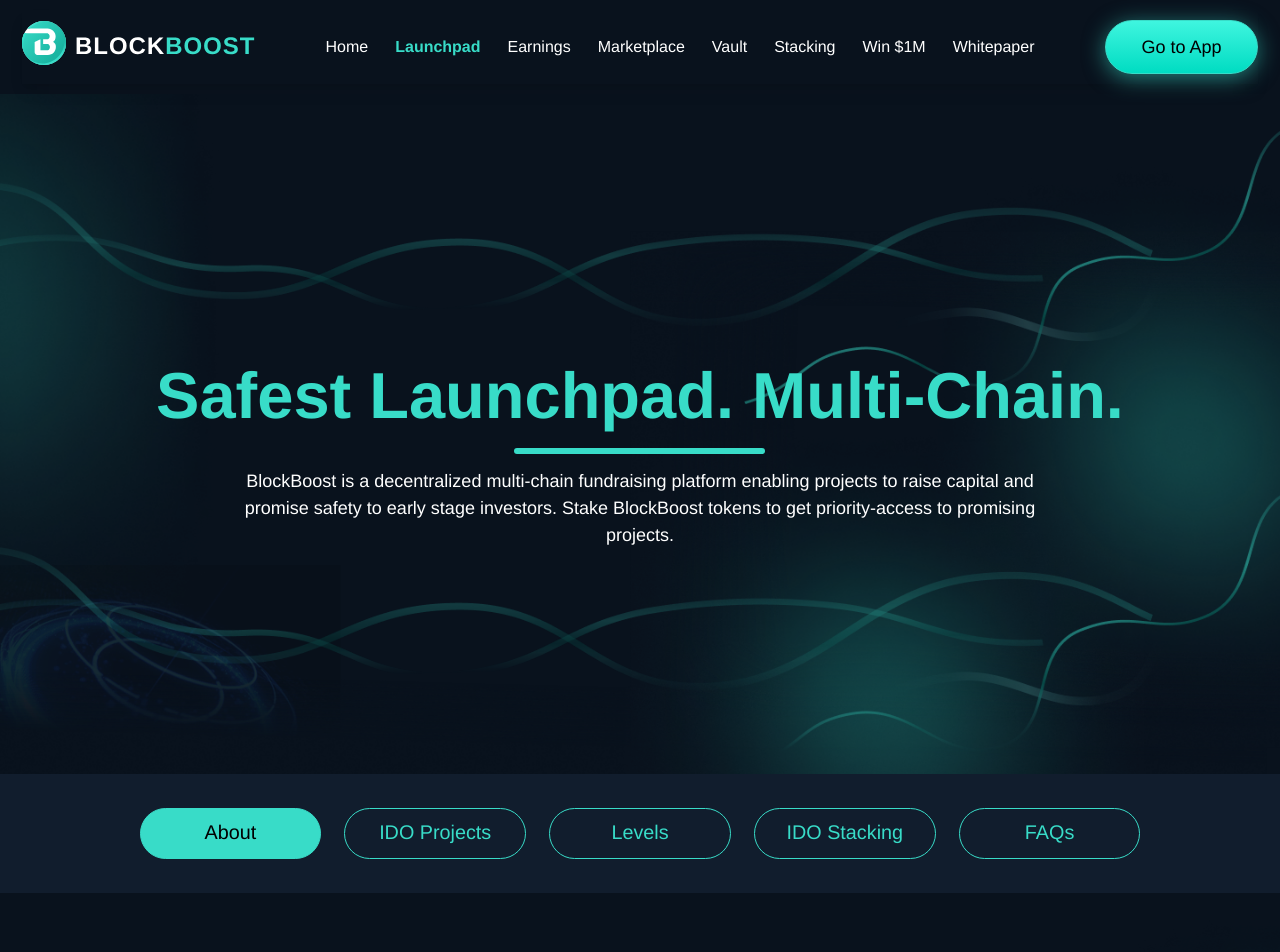
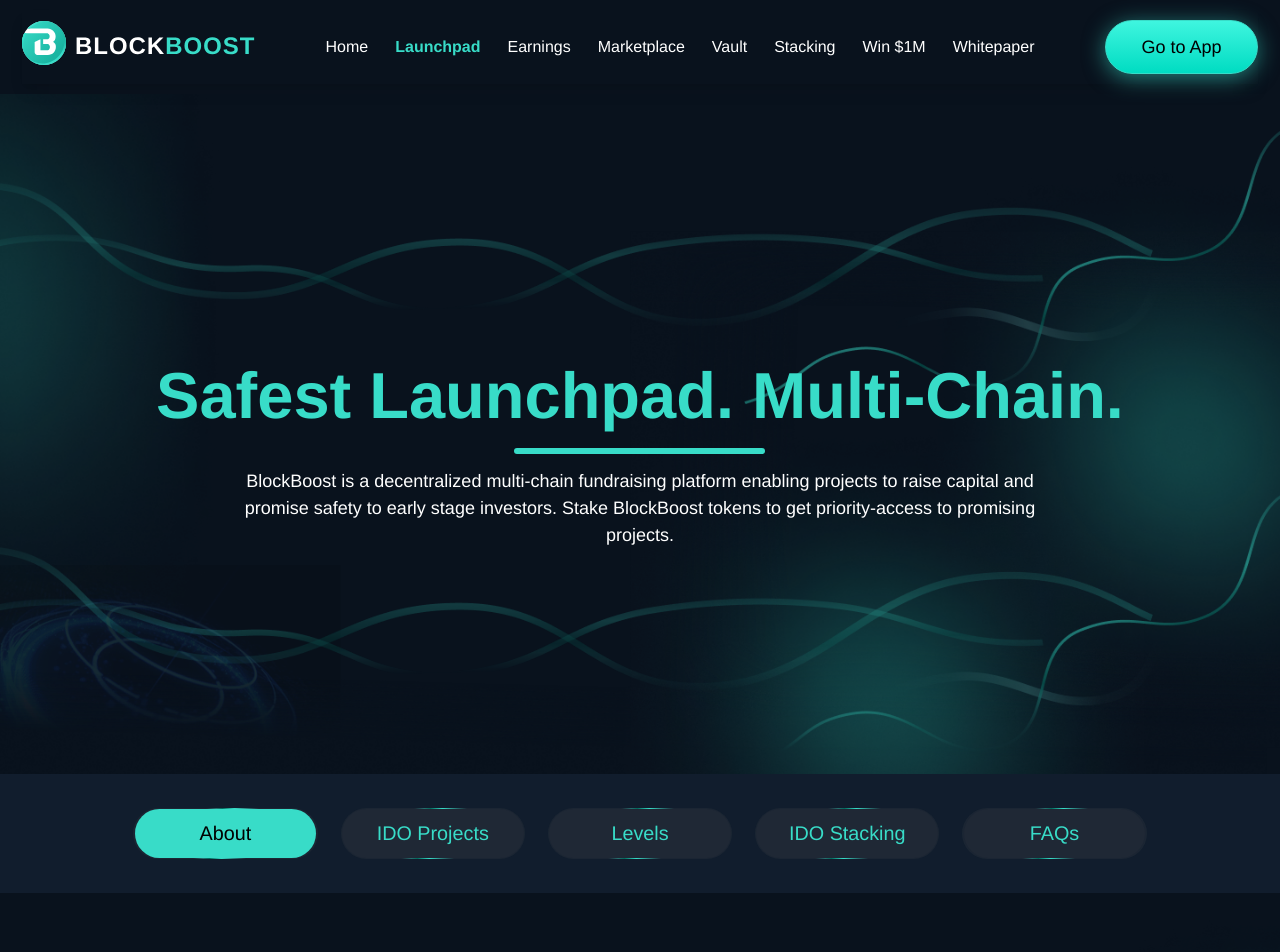
Before and after one commit to ShaYri12/Watzpaad, a React (Vite) app: page /launchpad in a window 1280 px wide. Shown: the top 952 px of the page. Built offline with nearby package versions, Linux system fonts and the light colour scheme.

Commit message:
tabs border added

```diff
--- a/src/App.css
+++ b/src/App.css
@@ -282,3 +282,68 @@
   /* inset: 2px; */
   border-radius: 13.34px;
 }
+
+/* Animated border */
+.border-tabs {
+  position: relative;
+  width: 100%;
+  border-radius: 37.1px;
+  isolation: isolate;
+  background-color: #1f2835cc;
+  display: flex;
+  justify-content: center; /* Center horizontally */
+  align-items: center;
+  overflow: hidden;
+}
+
+.border-tabs::before,
+.border-tabs::after {
+  content: "";
+  position: absolute;
+}
+
+.border-tabs::before {
+  content: ""; /* Create content for the pseudo-element */
+  position: absolute;
+  width: 150%;
+  height: 130%;
+  background: linear-gradient(
+    0deg,
+    rgba(56, 220, 200, 0) 13.7%,
+    rgba(56, 220, 200, 0.4) 27.55%,
+    #02695d 36.4%,
+    #38dcc8 53.88%,
+    rgba(56, 220, 200, 0) 89.18%
+  );
+  z-index: -2; /* Ensure it's behind the border-tabs content */
+  animation: border 8s linear infinite; /* Gradient animation */
+}
+
+@keyframes border {
+  0% {
+    transform: rotateZ(0deg);
+    animation-timing-function: ease-in; /* Speed up at the start */
+  }
+  10% {
+    transform: rotateZ(-36deg); /* First 10% faster */
+    animation-timing-function: ease-out; /* Slow down after */
+  }
+  30% {
+    transform: rotateZ(-180deg); /* Reach halfway */
+    animation-timing-function: ease-in-out; /* Slow, then increase speed for the next 10% */
+  }
+  60% {
+    transform: rotateZ(-216deg); /* Increase speed for this 10% */
+    animation-timing-function: ease-in-out; /* Then slow down */
+  }
+  100% {
+    transform: rotateZ(-360deg); /* Complete the rotation */
+    animation-timing-function: ease-in-out; /* Slow down at the end */
+  }
+}
+
+.border-tabs::after {
+  background-color: #1f2835;
+  /* inset: 2px; */
+  border-radius: 37.1px;
+}
--- a/src/components/LaunchedPad/Tabs.jsx
+++ b/src/components/LaunchedPad/Tabs.jsx
@@ -20,9 +20,10 @@
         <ul className="max-w-[1280px] mx-auto flex justify-center items-center gap-[23px] flex-wrap">
           {["About", "IDO Projects", "Levels", "IDO Stacking", "FAQs"].map(
             (tab) => (
-              <li
-                key={tab}
-                className={`px-4 md:py-[9.73px] py-[5.31px] md:w-[181.8px] w-[105px] rounded-full cursor-pointer flex items-center justify-center transition md:text-[19.79px] text-[11.45px] border-primaryColor border ${
+              <li key={tab} className="relative rounded-full">
+                <div className="border-tabs w-full p-[1.24px]">
+                  <div
+                    className={`px-4 md:py-[9.73px] py-[5.31px] bg-[#1F2835] md:w-[181.8px] w-[105px] rounded-full cursor-pointer flex items-center justify-center transition md:text-[19.79px] text-[11.45px] relative z-[2] ${
                       activeTab === tab
                         ? "bg-primaryColor text-black"
                         : "hover:bg-teal-600 hover:text-black text-primaryColor "
@@ -30,6 +31,8 @@
                     onClick={() => handleTabClick(tab)}
                   >
                     {tab}
+                  </div>
+                </div>
               </li>
             )
           )}
```
Lines whose indentation alone changed are shown as unchanged.
